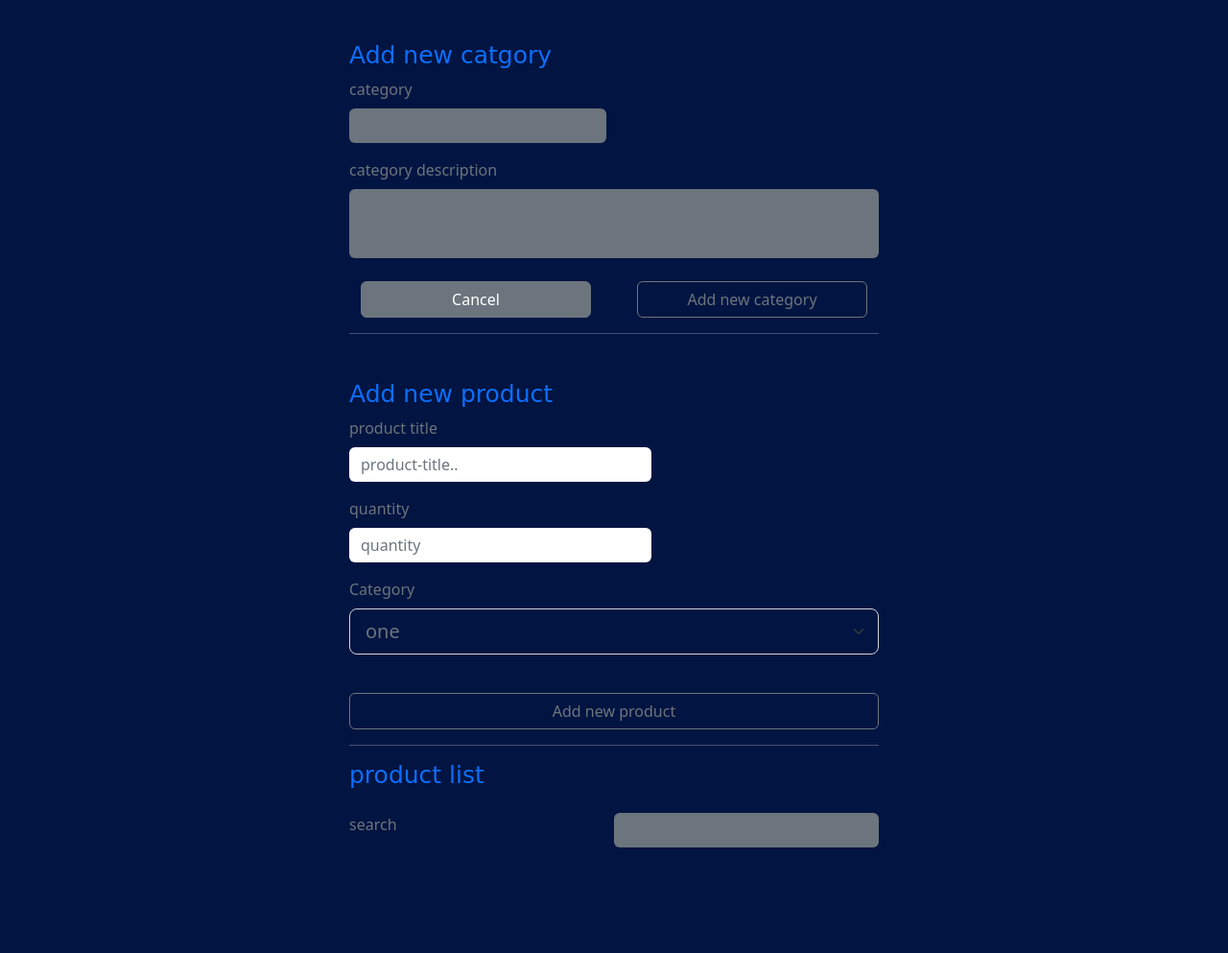
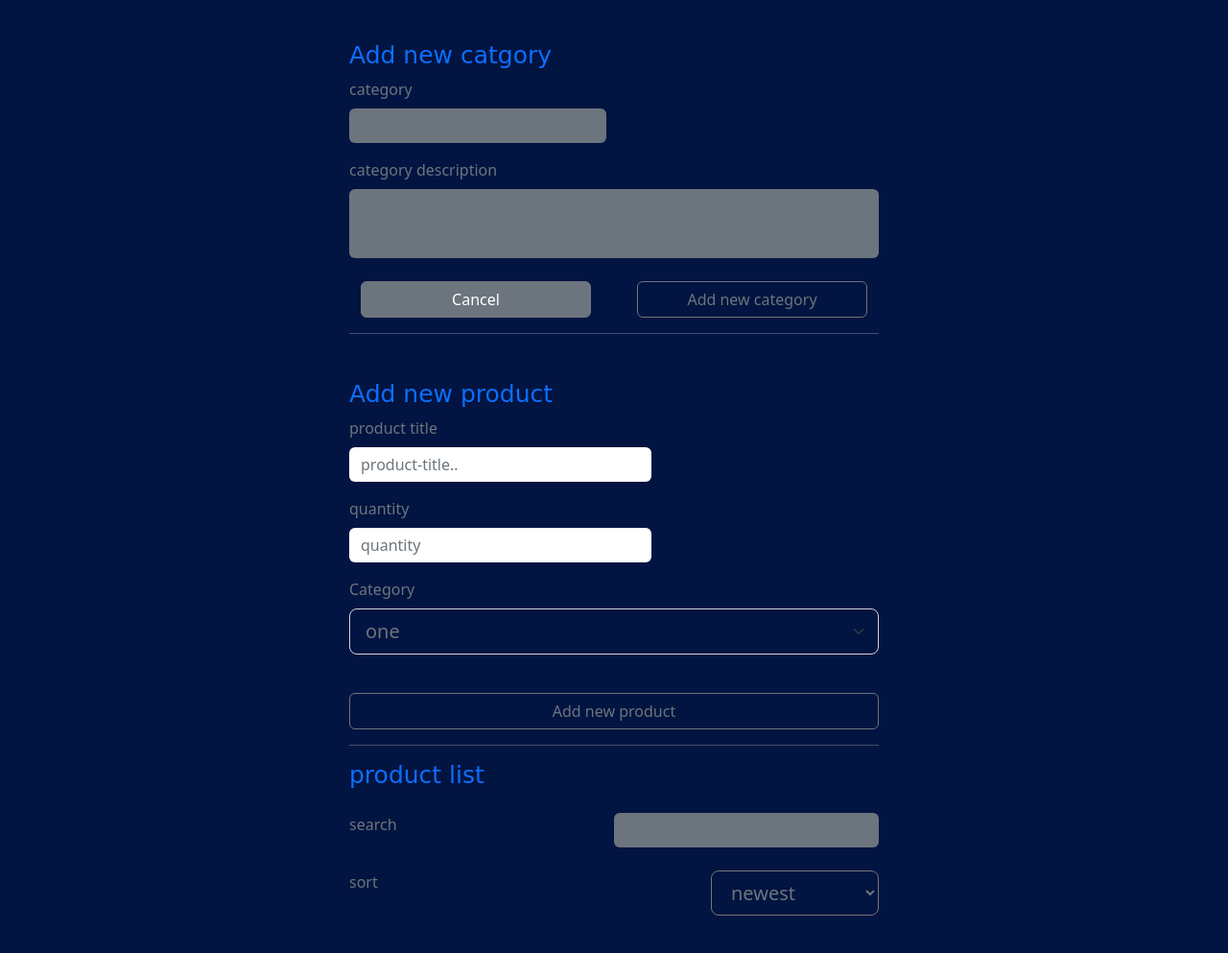
Before and after one commit to alimozafari-3/inventory, a plain HTML site: page index.html in a window 1280 px wide. Shown: the part 59-1052 px from the top of the page at 96% size. Before the commit the page ends 966 px from the top, so only its background shows below. Drawn offline with nearby package versions, Linux system fonts and the light colour scheme.

Commit message:
add id input sort

```diff
--- a/index.html
+++ b/index.html
@@ -123,7 +123,17 @@
             id="search-input"
           />
         </div>
-        <div class="mt-4" id="product-list"></div>
+        <div class="d-flex justify-content-between mt-4">
+          <label for="categorydescription" class="form-label text-secondary"
+            >sort</label
+          >
+          <select id="sort-product" class="form-select-lg  bg-transparent text-secondary" aria-label=".form-select-lg example">
+            <option value="">selectcategory</option>
+            <option value="newest" selected>newest</option>
+            <option value="oldes">oldes</option>
+          </select>
+        </div>
+        <div class="mt-5" id="product-list"></div>
       </div>
     </section>
 
```
